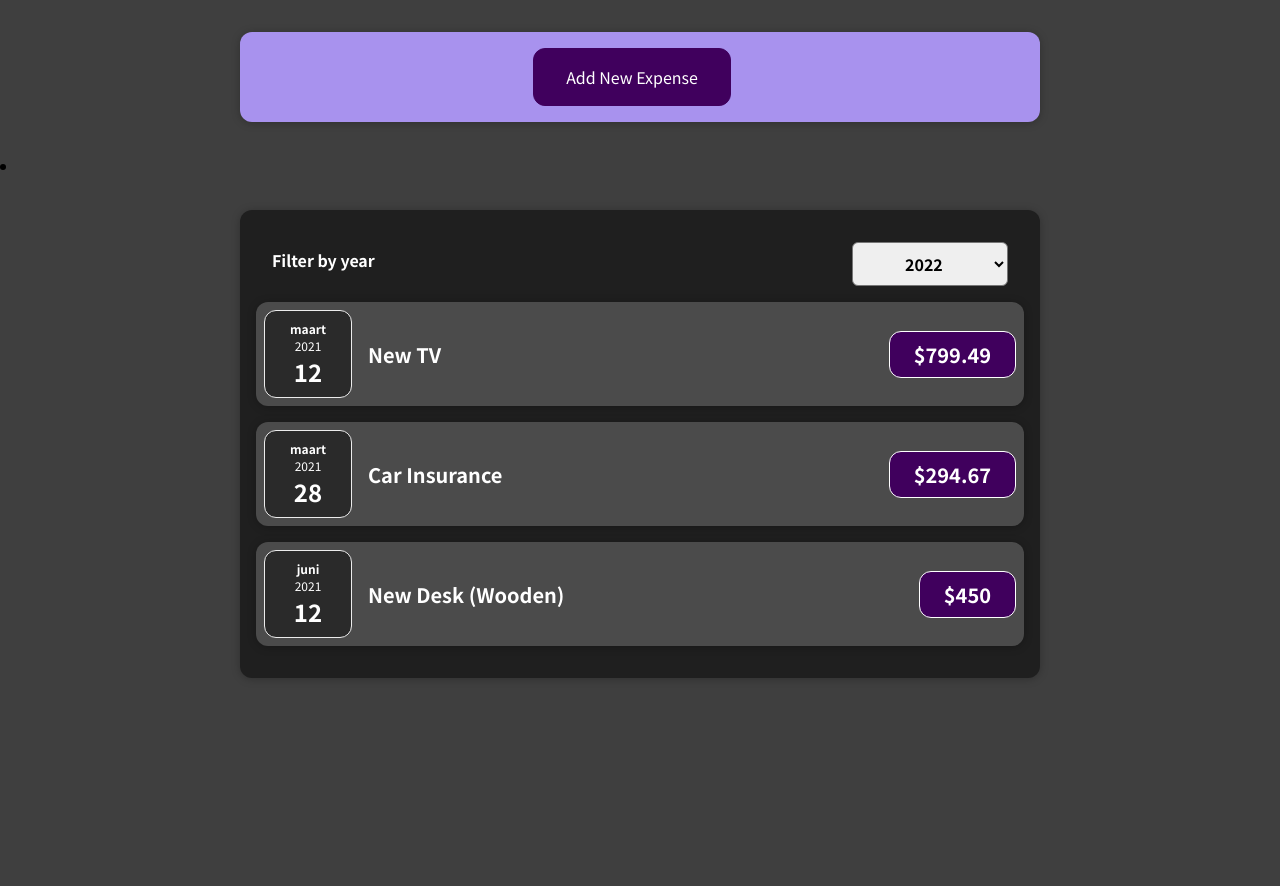
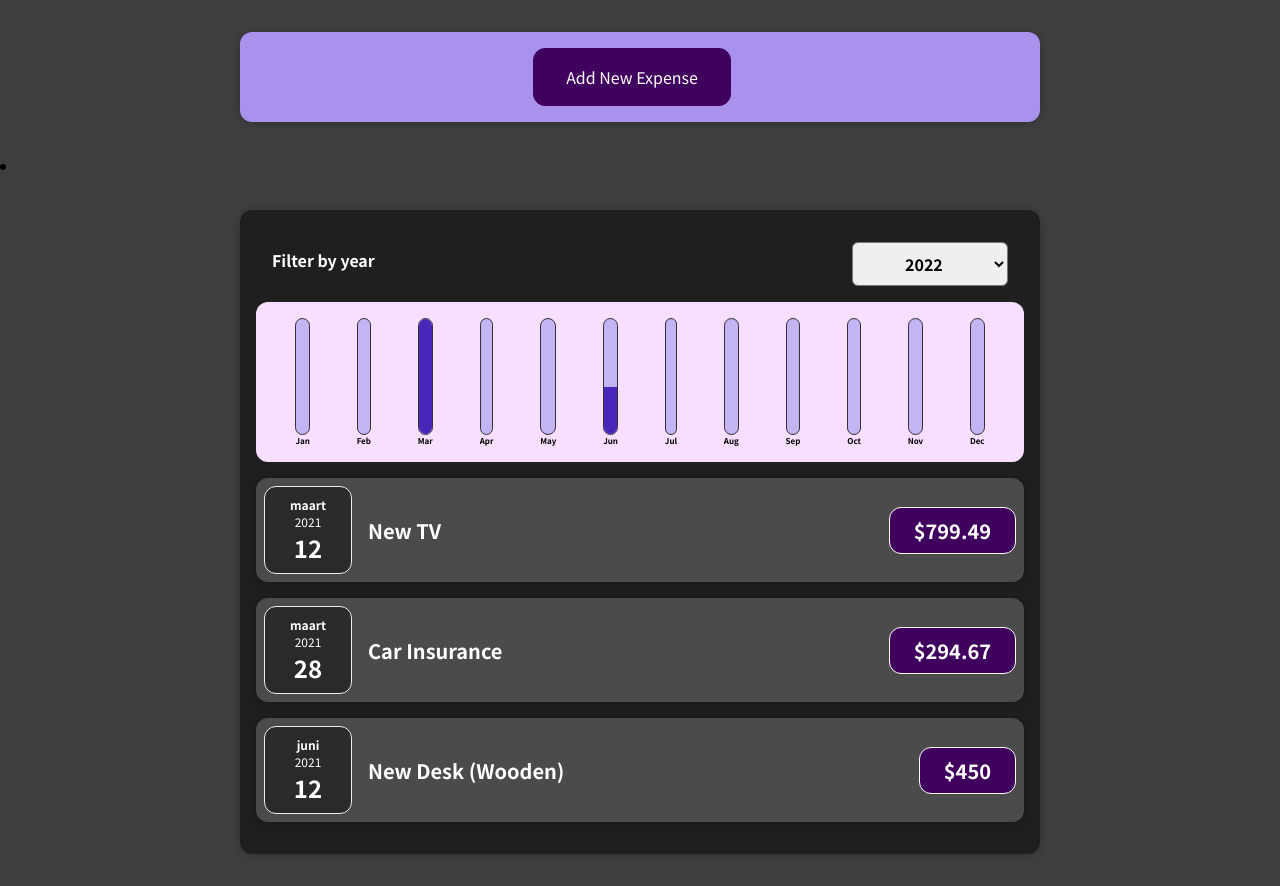
Before and after one commit to JarretHoving97/React-Course, a React (Create React App) app in the folder react-complete-guide/: page / in a window 1280 px wide. Before the commit the page ends 800 px from the top, so only its background shows below. Built offline with nearby package versions, Linux system fonts and the light colour scheme.

Commit message:
finished section 5: Rederling Lists & Conditional content

```diff
--- /dev/null
+++ b/react-complete-guide/src/components/Chart/Chart.css
@@ -0,0 +1,9 @@
+.chart {
+  padding: 1rem;
+  border-radius: 12px;
+  background-color: #f8dfff;
+  text-align: center;
+  display: flex;
+  justify-content: space-around;
+  height: 10rem;
+}
--- /dev/null
+++ b/react-complete-guide/src/components/Chart/Chart.js
@@ -0,0 +1,24 @@
+import React from "react";
+
+import ChartBar from "./ChartBar";
+import "./Chart.css";
+
+const Chart = (props) => {
+  const dataPointValues = props.dataPoints.map((dataPoint) => dataPoint.value);
+  const totalMaximum = Math.max(...dataPointValues);
+
+  return (
+    <div className="chart">
+      {props.dataPoints.map((dataPoint) => (
+        <ChartBar
+          key={dataPoint.label}
+          value={dataPoint.value}
+          maxValue={totalMaximum}
+          label={dataPoint.label}
+        />
+      ))}
+    </div>
+  );
+};
+
+export default Chart;
--- /dev/null
+++ b/react-complete-guide/src/components/Chart/ChartBar.css
@@ -0,0 +1,30 @@
+.chart-bar {
+  height: 100%;
+  display: flex;
+  flex-direction: column;
+  align-items: center;
+}
+
+.chart-bar__inner {
+  height: 100%;
+  width: 100%;
+  border: 1px solid #313131;
+  border-radius: 12px;
+  background-color: #c3b4f3;
+  overflow: hidden;
+  display: flex;
+  flex-direction: column;
+  justify-content: flex-end;
+}
+
+.chart-bar__fill {
+  background-color: #4826b9;
+  width: 100%;
+  transition: all 0.3s ease-out;
+}
+
+.chart-bar__label {
+  font-weight: bold;
+  font-size: 0.5rem;
+  text-align: center;
+}
--- /dev/null
+++ b/react-complete-guide/src/components/Chart/ChartBar.js
@@ -0,0 +1,25 @@
+import React from "react";
+
+import "./ChartBar.css";
+
+const ChartBar = (props) => {
+  let barFillHeight = "0%";
+
+  if (props.maxValue > 0) {
+    barFillHeight = Math.round((props.value / props.maxValue) * 100) + "%";
+  }
+
+  return (
+    <div className="chart-bar">
+      <div className="chart-bar__inner">
+        <div
+          className="chart-bar__fill"
+          style={{ height: barFillHeight }}
+        ></div>
+      </div>
+      <div className="chart-bar__label">{props.label}</div>
+    </div>
+  );
+};
+
+export default ChartBar;
--- a/react-complete-guide/src/components/Expenses/Expenses.js
+++ b/react-complete-guide/src/components/Expenses/Expenses.js
@@ -4,6 +4,7 @@
 import Card from "../UI/Card";
 import ExpensesList from "./ExpensesList";
 import ExpenseFilters from "../ExpensesFilter/ExpensesFilter";
+import ExpensesChart from "./ExpensesChart";
 
 const Expenses = (props) => {
   const [year, setYear] = useState("2021");
@@ -16,7 +17,6 @@
     return expense.date.getFullYear().toString() === year;
   });
 
-
   return (
     <div>
       <li>
@@ -25,6 +25,7 @@
             selected={year}
             onSaveYear={saveSelectedYearHandler}
           />
+          <ExpensesChart expenses={filteredExpenses} />
           <ExpensesList items={filteredExpenses} />
         </Card>
       </li>
--- /dev/null
+++ b/react-complete-guide/src/components/Expenses/ExpensesChart.js
@@ -0,0 +1,29 @@
+import React from "react";
+
+import Chart from "../Chart/Chart";
+
+const ExpensesChart = (props) => {
+  const chartDataPoints = [
+    { label: "Jan", value: 0 },
+    { label: "Feb", value: 0 },
+    { label: "Mar", value: 0 },
+    { label: "Apr", value: 0 },
+    { label: "May", value: 0 },
+    { label: "Jun", value: 0 },
+    { label: "Jul", value: 0 },
+    { label: "Aug", value: 0 },
+    { label: "Sep", value: 0 },
+    { label: "Oct", value: 0 },
+    { label: "Nov", value: 0 },
+    { label: "Dec", value: 0 },
+  ];
+
+  for (const expense of props.expenses) {
+    const expenseMonth = expense.date.getMonth(); // starting at 0 => January => 0
+    chartDataPoints[expenseMonth].value += expense.amount;
+  }
+
+  return <Chart dataPoints={chartDataPoints} />;
+};
+
+export default ExpensesChart;
--- a/react-complete-guide/src/components/NewExpense/ExpenseForm.js
+++ b/react-complete-guide/src/components/NewExpense/ExpenseForm.js
@@ -23,7 +23,7 @@
 
     const expenseData = {
       title: enteredTitle,
-      amount: enteredAmount,
+      amount: +enteredAmount,
       date: new Date(enteredDate),
     };
 
```
Also changed, not shown: 1 other file (tests, documents, lock files or other folders).
